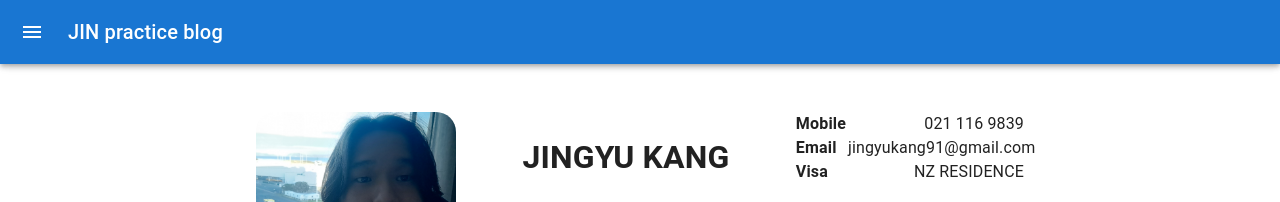
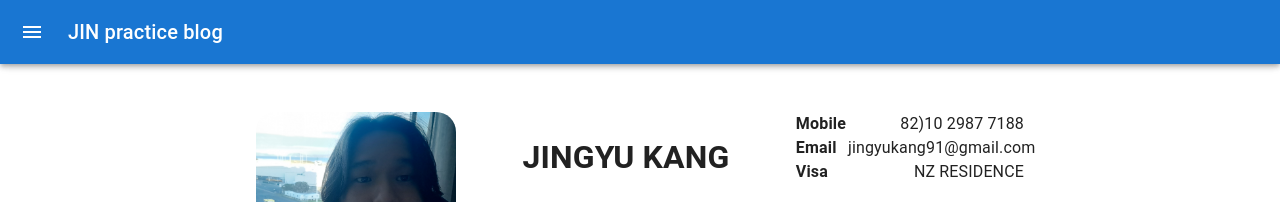
Before and after one commit to jingyukang/api-practice-2, a React (Create React App) app: page / in a window 1280 px wide. Shown: the top 202 px of the page. Built offline with nearby package versions, Linux system fonts and the light colour scheme.

Commit message:
Update index.jsx
PhoneNo update

```diff
--- a/src/components/JinPage/index.jsx
+++ b/src/components/JinPage/index.jsx
@@ -25,7 +25,7 @@ const widthStyle = {
 const JinPage = () => {
   const jingyuKang = {
     name: "JINGYU KANG",
-    mobile: "021 116 9839",
+    mobile: "82)10 2987 7188",
     email: "jingyukang91@gmail.com",
     visa: "NZ RESIDENCE",
   };
```
